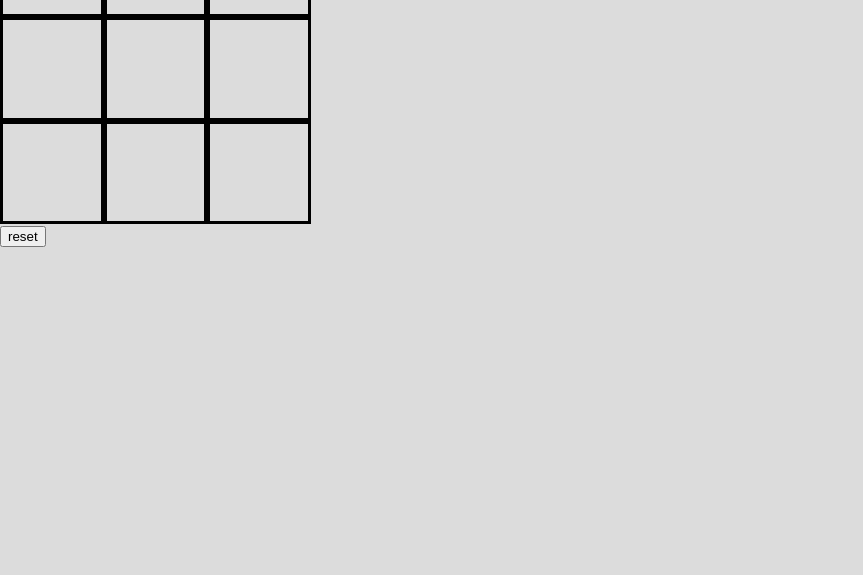
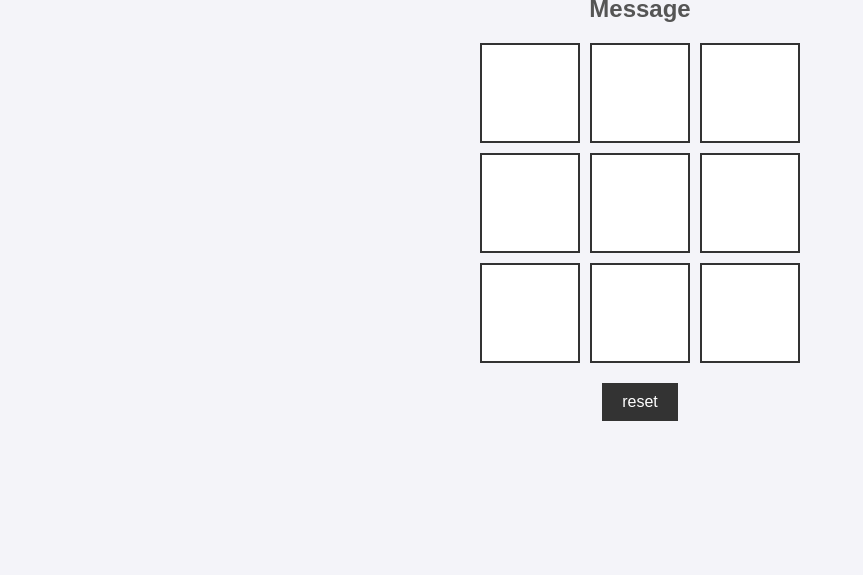
Before and after one commit to mdeadwiler/js-tic-tac-toe, a plain HTML site: page index.html in a window 1280 px wide. Shown: the part 225-800 px from the top of the page, without its empty margins (0-863 px from the left). Drawn offline with Linux system fonts and the light colour scheme.

Commit message:
tic-tac-toe

```diff
--- a/style.css
+++ b/style.css
@@ -1,20 +1,91 @@
+/* Basic Reset */
+* {
+  margin: 0;
+  padding: 0;
+  box-sizing: border-box;
+}
+
 body {
-    background-color: gainsboro;
-    /* Use a system font, if none are available use an available sans-sarif */
-    font-family: system-ui, sans-serif;
-    margin: 0;
+  font-family: 'Arial', sans-serif;
+  background-color: #f4f4f9;
+  display: flex;
+  flex-direction: column;
+  align-items: center;
+  justify-content: center;
+  min-height: 100vh;
+}
+
+h1 {
+  color: #333;
+  font-size: 3rem;
+  margin-bottom: 10px;
+}
+
+h2#message {
+  color: #555;
+  font-size: 1.5rem;
+  margin-bottom: 20px;
+}
+
+.board {
+  display: grid;
+  grid-template-columns: repeat(3, 100px);
+  grid-template-rows: repeat(3, 100px);
+  gap: 10px;
+}
+
+.sqr {
+  background-color: #fff;
+  border: 2px solid #333;
+  display: flex;
+  align-items: center;
+  justify-content: center;
+  font-size: 2rem;
+  font-weight: bold;
+  color: #333;
+  cursor: pointer;
+  transition: background-color 0.3s ease;
+}
+
+.sqr:hover {
+  background-color: #e6e6e6;
+}
+
+button {
+  margin-top: 20px;
+  padding: 10px 20px;
+  font-size: 1rem;
+  background-color: #333;
+  color: #fff;
+  border: none;
+  cursor: pointer;
+  transition: background-color 0.3s ease;
+}
+
+button:hover {
+  background-color: #555;
+}
+
+@media (max-width: 600px) {
+  h1 {
+    font-size: 2rem;
+  }
+
+  h2#message {
+    font-size: 1.2rem;
   }
 
   .board {
-    display: flex;
-    flex-wrap: wrap;
-    width: 325px;
+    grid-template-columns: repeat(3, 70px);
+    grid-template-rows: repeat(3, 70px);
+    gap: 8px;
   }
 
   .sqr {
-    width: 30%;
-    aspect-ratio: 1/1;
-    border: 3px solid black;
-    font-size: 64px;
-    text-align: center;
+    font-size: 1.5rem;
   }
+
+  button {
+    padding: 8px 16px;
+  }
+}
```
